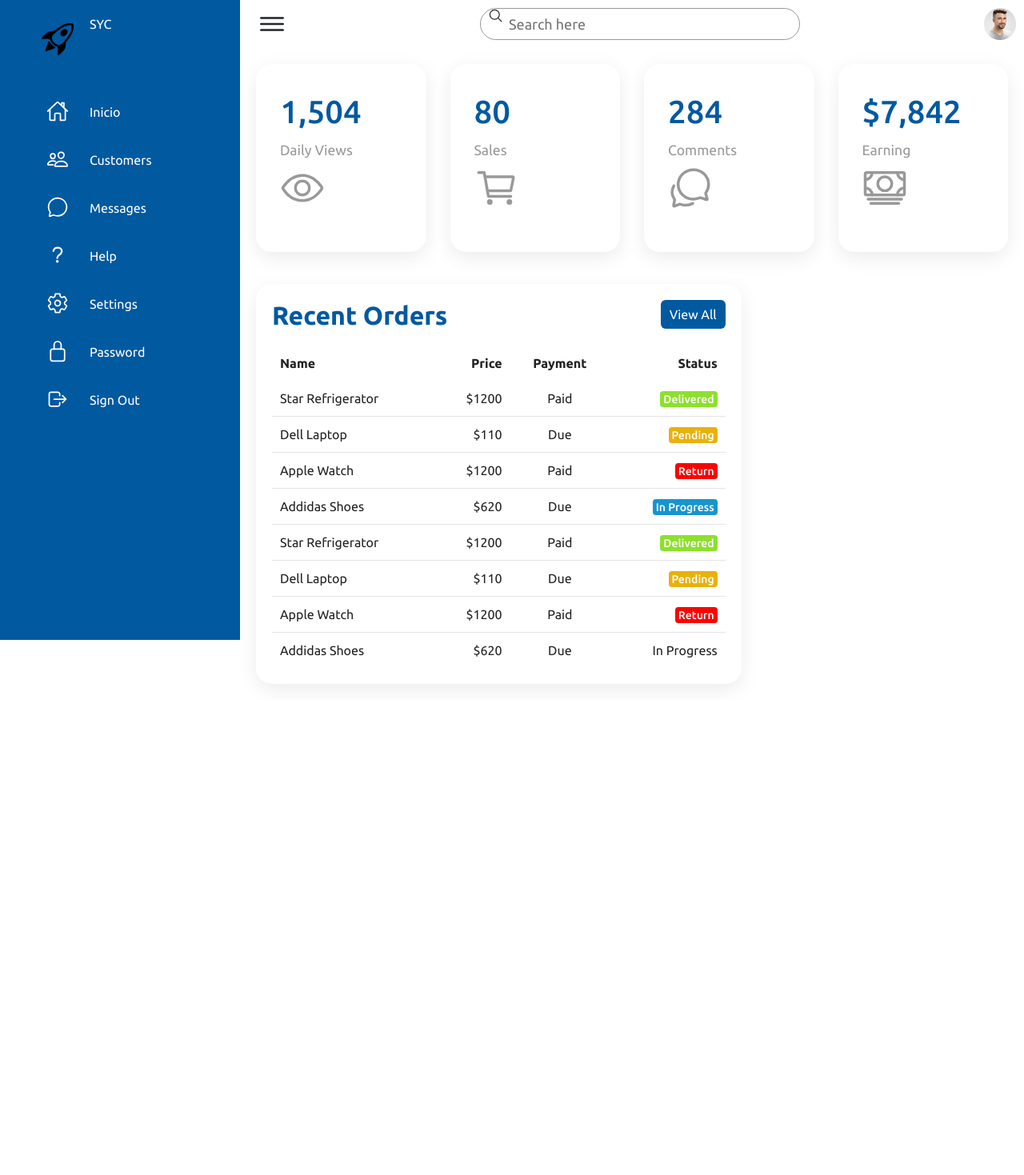
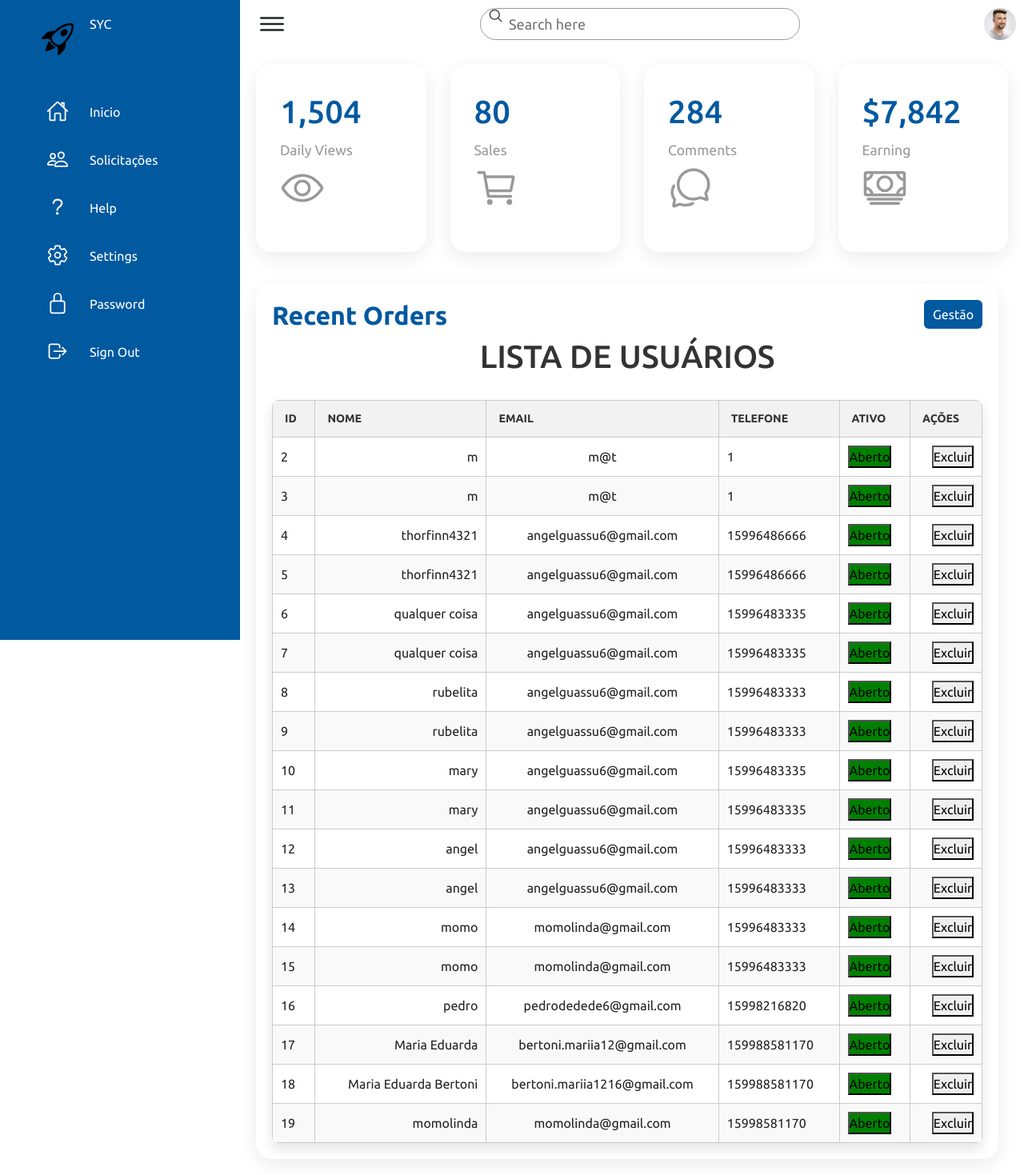
Before and after one commit to Angelguassu/SYC, a Flask app: page /adm in a window 1280 px wide. Shown: the whole page at 80% size. Before the commit the page ends 857 px from the top, so only its background shows below. Run offline with Flask 3, Linux system fonts and the light colour scheme; a user stored in the database is signed in; data comes from the database, SQL or seed files in the repository; both versions use the stored data as it was after the commit.

Commit message:
Add files via upload

```diff
--- a/Python - Copia/Python - Copia/app.py
+++ b/Python - Copia/Python - Copia/app.py
@@ -101,7 +101,7 @@ def excluir_solicitacao(id_solicitacao):
     cursor.execute('DELETE FROM solicitacoes WHERE id = ?', (id_solicitacao,))
     conn.commit()
     conn.close()
-    return redirect('/home')
+    return redirect('/adm')
 
 @app.route('/responder/<int:id_solicitacao>', methods=['POST'])
 def responder_solicitacao(id_solicitacao):
@@ -163,7 +163,7 @@ def editar_solicitacao(id_solicitacao):
                   (username, telefone, email, setor, assunto, detalhes, id_solicitacao))
         conn.commit()
         conn.close()
-        return redirect('/home')
+        return redirect('/adm')
 
     conn = sqlite3.connect(DATABASE)
     cursor = conn.cursor()
--- a/Python - Copia/Python - Copia/static/CSS/style_adm.css
+++ b/Python - Copia/Python - Copia/static/CSS/style_adm.css
@@ -467,3 +467,55 @@ body {
     left: initial;
   }
 }
+
+h1 {
+  text-align: center;
+  color: #333;
+  text-transform: uppercase;
+  margin-bottom: 20px;
+}
+
+table {
+  width: 80%;
+  margin: 0 auto;
+  border-collapse: collapse;
+  border-radius: 8px;
+  overflow: hidden;
+  margin-top: 20px;
+  box-shadow: 0px 8px 15px rgba(0, 0, 0, 0.1);
+}
+
+th, td {
+  border: 1px solid #ccc;
+  padding: 12px 15px;
+  text-align: left;
+}
+
+th {
+  background-color: #f2f2f2;
+  color: #333;
+  text-transform: uppercase;
+  font-size: 14px;
+  font-weight: 600;
+}
+
+tr:nth-child(even) {
+  background-color: #f9f9f9;
+}
+
+tr:hover {
+  background-color: #f0f0f0;
+}
+
+tr:hover td {
+  background-color: #fff;
+}
+
+@media screen and (max-width: 600px) {
+  table {
+      width: 100%;
+  }
+  th, td {
+      padding: 10px;
+  }
+}
--- a/Python - Copia/Python - Copia/static/CSS/style_login.css
+++ b/Python - Copia/Python - Copia/static/CSS/style_login.css
@@ -6,7 +6,7 @@
   box-sizing: border-box;
 }
 
-body
+body,
 input {
   font-family: "Poppins", sans-serif;
 }
--- a/Python - Copia/Python - Copia/templates/adm.html
+++ b/Python - Copia/Python - Copia/templates/adm.html
@@ -73,16 +73,7 @@
                         <span class="icon">
                             <ion-icon name="people-outline"></ion-icon>
                         </span>
-                        <span class="title">Customers</span>
-                    </a>
-                </li>
-
-                <li>
-                    <a href="#messages">
-                        <span class="icon">
-                            <ion-icon name="chatbubble-outline"></ion-icon>
-                        </span>
-                        <span class="title">Messages</span>
+                        <span class="title">Solicitações</span>
                     </a>
                 </li>
 
@@ -105,7 +96,7 @@
                 </li>
 
                 <li>
-                    <a href="#password">
+                    <a href="/gestao">
                         <span class="icon">
                             <ion-icon name="lock-closed-outline"></ion-icon>
                         </span>
@@ -114,7 +105,7 @@
                 </li>
 
                 <li>
-                    <a href="#sign-out">
+                    <a href="">
                         <span class="icon">
                             <ion-icon name="log-out-outline"></ion-icon>
                         </span>
@@ -122,6 +113,8 @@
                     </a>
                 </li>
             </ul>
+
+
         </div>
 
         <!-- ========================= Main ==================== -->
@@ -194,83 +187,80 @@
 
                     <!-- ================ Order Details List ================= -->
                     <div class="details">
-                        <div class="recentOrders">
+                        <div class="recentOrders" style="width: 153%;">
                             <div class="cardHeader">
                                 <h2>Recent Orders</h2>
-                                <a href="#" class="btn">View All</a>
+                                <a href="/gestao" class="btn">Gestão</a>
                             </div>
 
-                            <table>
-                                <thead>
+
+                            <body>
+                                <h1>Lista de Usuários</h1>
+                                <table>
                                     <tr>
-                                        <td>Name</td>
-                                        <td>Price</td>
-                                        <td>Payment</td>
-                                        <td>Status</td>
+                                        <th>ID</th>
+                                        <th>Nome</th>
+                                        <th>Email</th>
+                                        <th>Telefone</th>
+                                        <th>Ativo</th>
+                                        <th>Ações</th>
                                     </tr>
-                                </thead>
+                                    <tbody id="usuarios-table">
+                                    </tbody>
+                                </table>
 
-                                <tbody>
-                                    <tr>
-                                        <td>Star Refrigerator</td>
-                                        <td>$1200</td>
-                                        <td>Paid</td>
-                                        <td><span class="status delivered">Delivered</span></td>
-                                    </tr>
+                                <script>
+                                    function carregarUsuarios() {
+                                        fetch('/usuarios')
+                                        .then(response => response.json())
+                                        .then(data => {
+                                            const usuariosTable = document.getElementById('usuarios-table');
+                                            usuariosTable.innerHTML = '';
+                                            data.usuarios.forEach(usuario => {
+                                                const tr = document.createElement('tr');
+                                                tr.innerHTML = `
+                                                    <td>${usuario[0]}</td>
+                                                    <td>${usuario[1]}</td>
+                                                    <td>${usuario[2]}</td>
+                                                    <td>${usuario[3]}</td>
+                                                    <td>
+                                                        <button id="ativo-${usuario[0]}" style="background-color: green;" onclick="alternarStatus(this, ${usuario[0]})">Aberto</button>
+                                                    </td>
+                                                    <td>
+                                                        <button onclick="excluirCadastro(this, ${usuario[0]})">Excluir</button>
+                                                    </td>
+                                                `;
+                                                usuariosTable.appendChild(tr);
+                                            });
+                                        })
+                                        .catch(error => console.error('Erro ao carregar usuários:', error));
+                                    }
 
-                                    <tr>
-                                        <td>Dell Laptop</td>
-                                        <td>$110</td>
-                                        <td>Due</td>
-                                        <td><span class="status pending">Pending</span></td>
-                                    </tr>
+                                    function excluirCadastro(button, id) {
+                                        var row = button.parentNode.parentNode;
+                                        row.parentNode.removeChild(row);
 
-                                    <tr>
-                                        <td>Apple Watch</td>
-                                        <td>$1200</td>
-                                        <td>Paid</td>
-                                        <td><span class="status return">Return</span></td>
-                                    </tr>
+                                        var xhr = new XMLHttpRequest();
+                                        xhr.open("GET", "/excluir/" + id, true);
+                                        xhr.send();
+                                    }
 
-                                    <tr>
-                                        <td>Addidas Shoes</td>
-                                        <td>$620</td>
-                                        <td>Due</td>
-                                        <td><span class="status inProgress">In Progress</span></td>
-                                    </tr>
+                                    function alternarStatus(button, id) {
+                                        const ativoButton = document.getElementById(`ativo-${id}`);
+                                        if (ativoButton.textContent === 'Aberto') {
+                                            ativoButton.textContent = 'Fechado';
+                                            ativoButton.style.backgroundColor = 'red';
+                                        } else {
+                                            ativoButton.textContent = 'Aberto';
+                                            ativoButton.style.backgroundColor = 'green';
+                                        }
 
-                                    <tr>
-                                        <td>Star Refrigerator</td>
-                                        <td>$1200</td>
-                                        <td>Paid</td>
-                                        <td><span class="status delivered">Delivered</span></td>
-                                    </tr>
+                                        // Aqui você pode adicionar uma chamada AJAX para atualizar o status no backend
+                                    }
 
-                                    <tr>
-                                        <td>Dell Laptop</td>
-                                        <td>$110</td>
-                                        <td>Due</td>
-                                        <td><span class="status pending">Pending</span></td>
-                                    </tr>
-
-                                    <tr>
-                                        <td>Apple Watch</td>
-                                        <td>$1200</td>
-                                        <td>Paid</td>
-                                        <td><span class="status return">Return</span></td>
-                                    </tr>
-
-                                    <tr>
-                                        <td>Addidas Shoes</td>
-                                        <td>$620</td>
-                                        <td>Due</td>
-                                        <td><span class="status inP rogress">In Progress</span></td>
-                                    </tr>
-                                </tbody>
-                            </table>
-                        </div>
-
-                        <!-- ================= New Customers ================ -->
+                                    window.onload = carregarUsuarios;
+                                </script>
+                            </body>
 
                     </div>
                 </div>
@@ -350,17 +340,14 @@
                                     <div class="details">
                                         <div class="recentOrders" style="width: 153%;">
                                             <div class="cardHeader">
-                                                <h2>Recent Orders</h2>
-                                                <a href="/solicitacao" class="btn btn-outline-light rounded-pill border border-2">Solicitação</a>
+                                                <h2>Veja suas reclamações</h2>
                                             </div>
 
                                             <div class="container">
-                                                <h1 class="text-primary mb-4 fs-2">Veja suas reclamações</h1>
                                                 <div class="row row-cols-1 row-cols-md-2 g-4">
                                                     {% for solicitacao in solicitacoes %}
                                                     <div class="col">
                                                         <div class="card mb-3">
-                                                            <a href="/responder/{{ solicitacao[0] }}" class="badge text-light position-absolute top-0 end-0 m-2 bg-primary">Em andamento</a>
                                                             <div class="row g-0">
                                                                 <div class="col-md-4 d-flex align-items-center">
                                                                     <img src="/static/IMG/soli.png" class="img-fluid rounded-start" alt="...">
@@ -375,13 +362,11 @@
                                                                         <div class="border border-2 rounded p-3">
                                                                             <p class="card-text"><strong>Detalhes:</strong> {{ solicitacao[6] }}</p>
                                                                         </div>
-                                                                        {% if is_admin %}
                                                                         <div class="mt-3 d-flex justify-content-end">
-                                                                            <a href="/excluir" onclick="confirmarExclusao('{{ solicitacao[0] }}')" class="btn btn-danger me-2">Excluir</a>
+                                                                            <a href="/excluir/{{ solicitacao[0] }}" class="btn btn-danger me-2" onclick="return confirm('Tem certeza que deseja excluir esta solicitação?')">Excluir</a>
                                                                             <a href="/editar/{{ solicitacao[0] }}" class="btn btn-outline-danger me-2">Editar</a>
                                                                             <a href="/responder/{{ solicitacao[0] }}" class="btn btn-outline-danger">Responder</a>
                                                                         </div>
-                                                                        {% endif %}
                                                                     </div>
                                                                 </div>
                                                             </div>
@@ -396,7 +381,7 @@
 
                                     </div>
                                 </div>
-                            </div>
+                         </div>
             </section>
 
             <!-- ======================= Messages Section ================== -->
@@ -416,13 +401,9 @@
             </section>
 
             <!-- ======================= Password Section ================== -->
+
             <section id="password" class="hidden">
 
-            </section>
-
-            <!-- ======================= Sign Out Section ================== -->
-            <section id="sign-out" class="hidden">
-                <p>g</p>
             </section>
         </div>
     </div>
--- a/Python - Copia/Python - Copia/templates/editar.html
+++ b/Python - Copia/Python - Copia/templates/editar.html
@@ -74,8 +74,7 @@
     <!-- Script para redirecionar após o envio do formulário -->
     <script>
         document.getElementById('editForm').addEventListener('submit', function() {
-            // Redireciona para a página home.html após o envio do formulário
-            window.location.href = 'home.html';
+            window.location.href = 'adm.html';
         });
     </script>
 </body>
```
Also changed, not shown: Python - Copia/Python - Copia/templates/home.html (+0 -9 lines), Python - Copia/Python - Copia/database.db.
